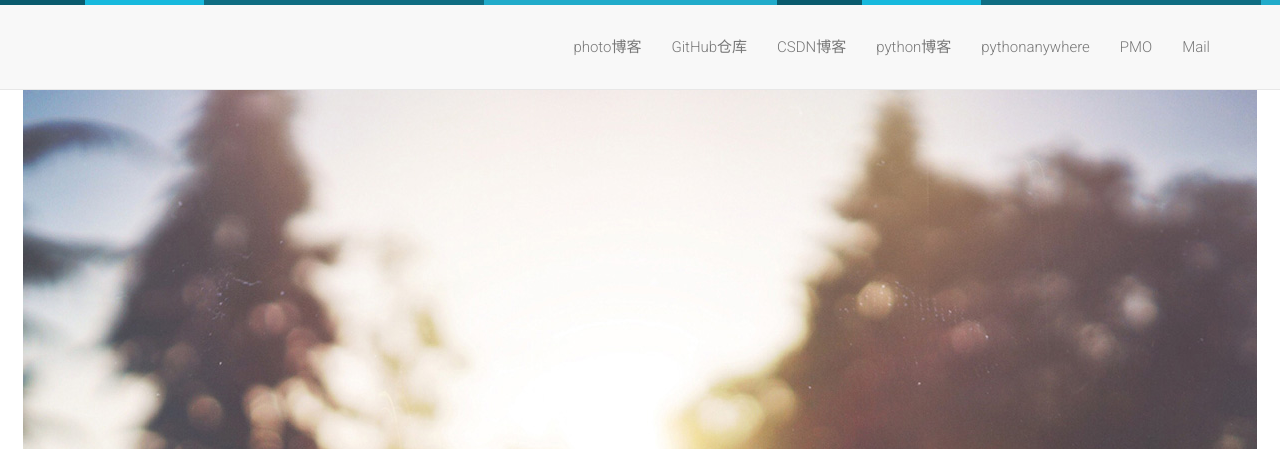
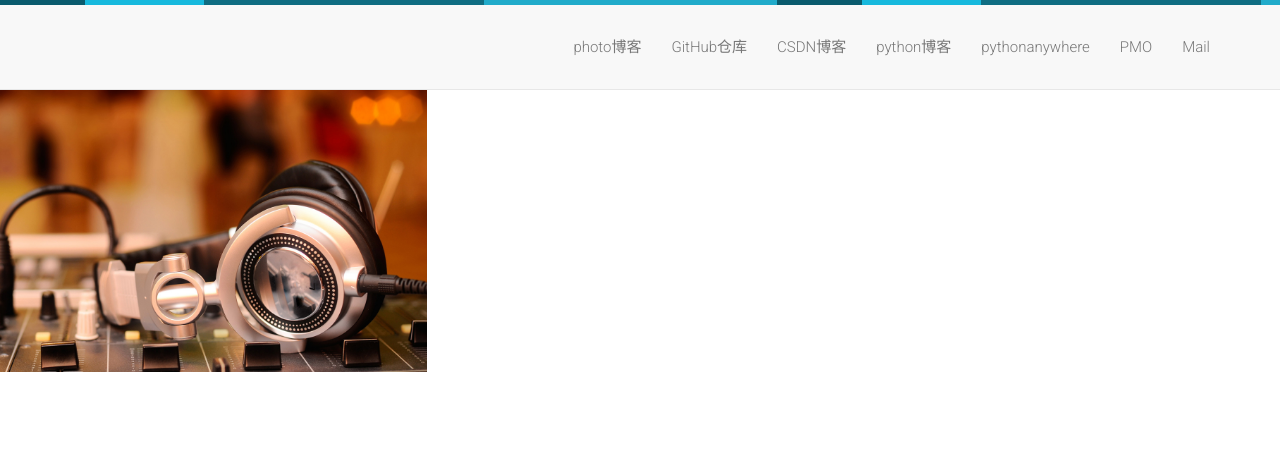
Before and after one commit to zhengruiguo/zhengruiguo.github.io, a plain HTML site: page index.html in a window 1280 px wide. Shown: the top 449 px of the page. Drawn offline with Linux system fonts and the light colour scheme.

Commit message:
Update index.html

```diff
--- a/index.html
+++ b/index.html
@@ -87,8 +87,9 @@
 
 
 <div id="works"  class=" clearfix grid">
-    <img src="images/portfolio/1.jpg" alt="img01"/>
-    <img src="images/portfolio/2.jpg" alt="img01"/>
+    <figure class="effect-oscar  wowload fadeIn">
+       <img src="images/portfolio/3.jpg" alt="img01"/>
+    </figure>
 <!--
     <figure class="effect-oscar  wowload fadeIn">
         <img src='images/portfolio/u=3518143800,2936765245&fm=26&gp=0.jpg' alt="img01"/>
```
